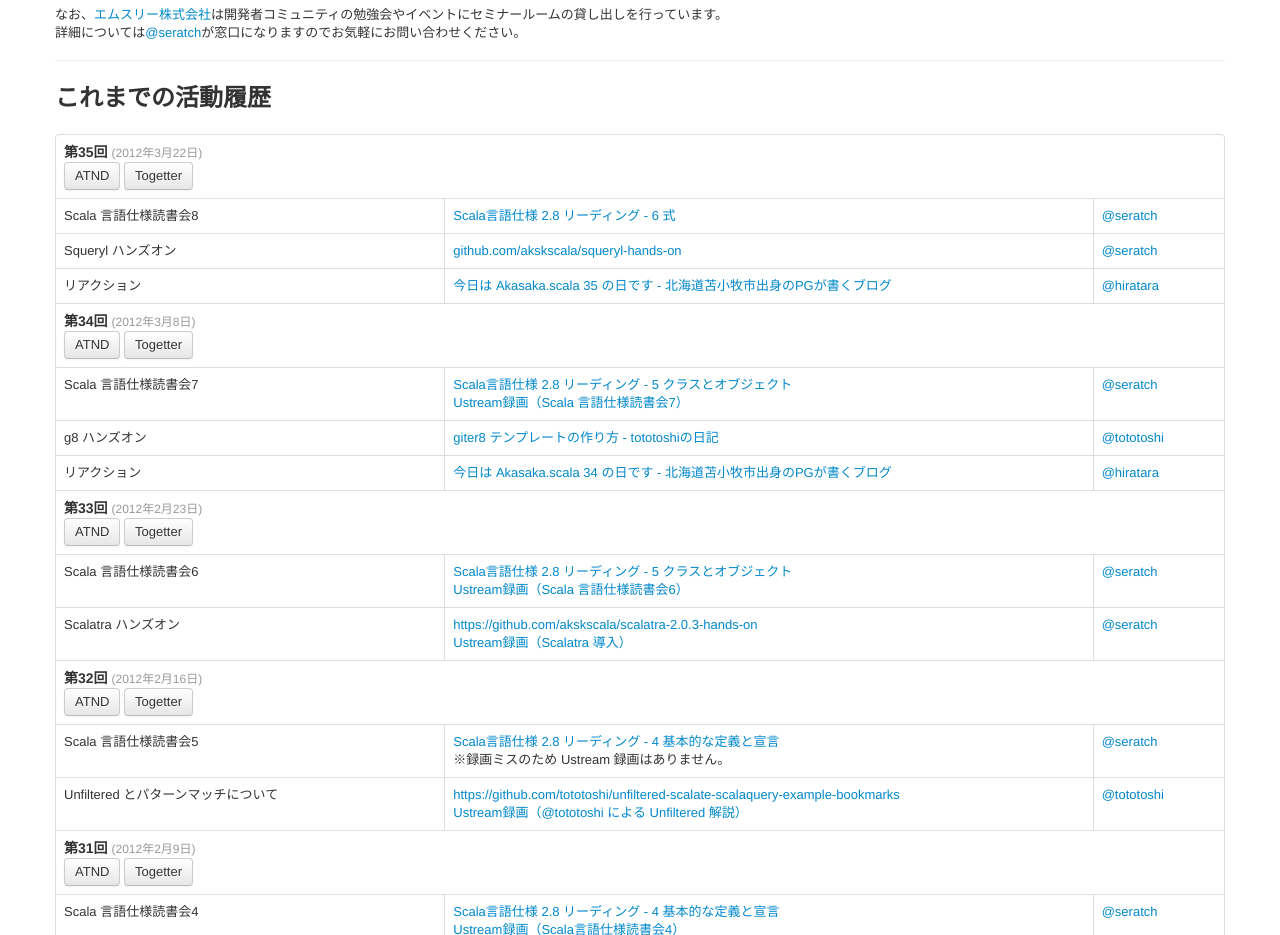
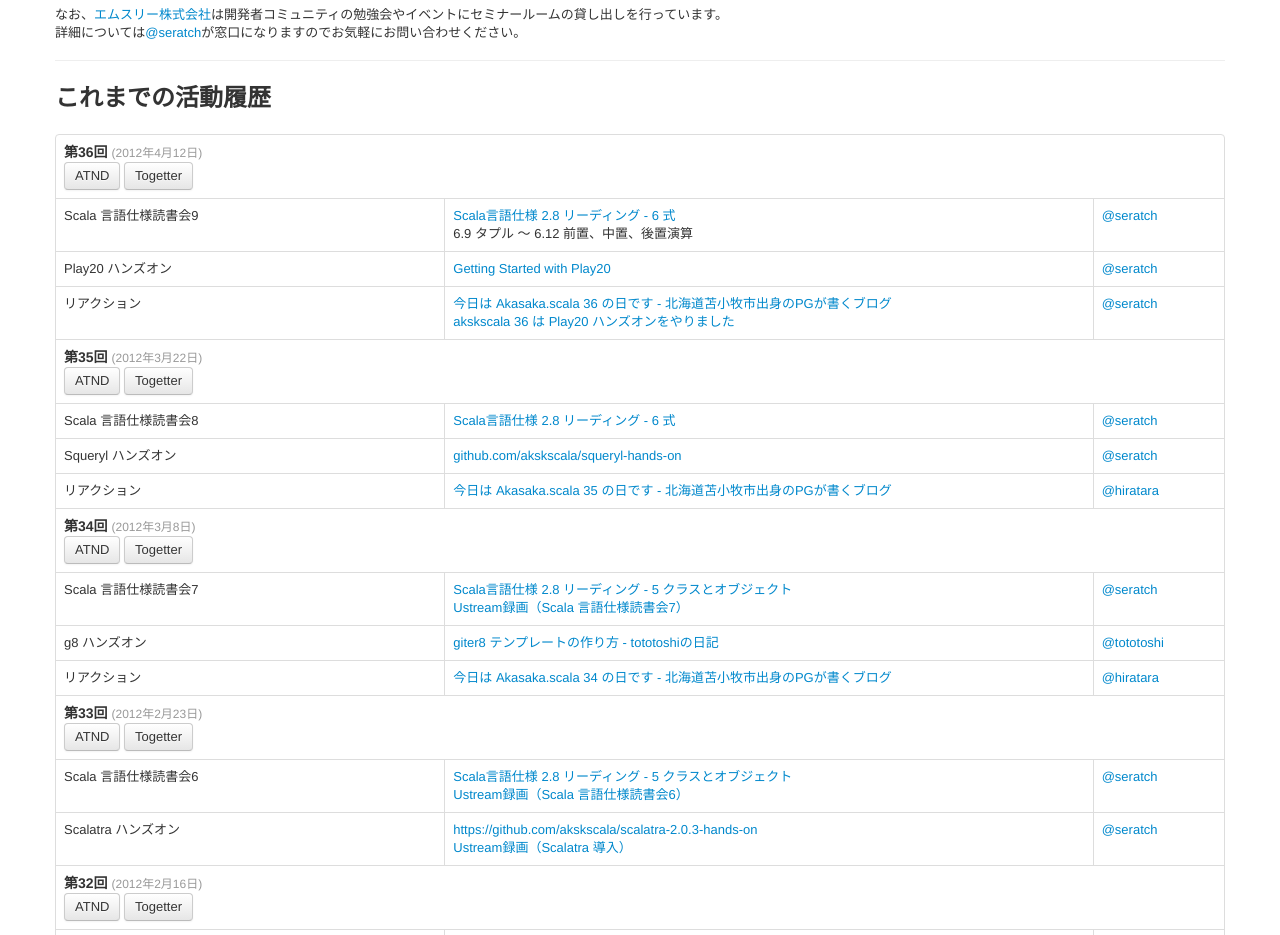
Before and after one commit to akskscala/akskscala.github.com, a plain HTML site: page index.html in a window 1280 px wide. Shown: the part 1160-2095 px from the top of the page. Drawn offline with Linux system fonts and the light colour scheme.

Commit message:
Added #akskscala 36

```diff
--- a/index.html
+++ b/index.html
@@ -144,6 +144,48 @@
 <br/>
 
 <table class="table table-bordered">
+
+
+<tr>
+    <td colspan="3">
+        <h4>
+            <h4>第36回
+                <small>(2012年4月12日)</small>
+            </h4>
+            <a href="http://atnd.org/events/26859" target="_blank">
+                <button class="btn">ATND</button>
+            </a>
+            <a href="http://togetter.com/li/287124" target="_blank">
+                <button class="btn">Togetter</button>
+            </a>
+        </h4>
+    </td>
+</tr>
+<tr>
+    <td>Scala 言語仕様読書会9</td>
+    <td>
+        <a href="http://d.hatena.ne.jp/seratch2/20120319/1332177151"
+           target="_blank">Scala言語仕様 2.8 リーディング - 6 式</a><br/>
+        6.9 タプル 〜 6.12 前置、中置、後置演算<br/>
+    </td>
+    <td><a href="http://twitter.com/seratch" target="_blank">@seratch</a></td>
+</tr>
+<tr>
+    <td>Play20 ハンズオン</td>
+    <td>
+        <a href="http://www.slideshare.net/seratch/getting-started-with-play20" target="_blank">Getting Started with Play20</a><br/>
+    </td>
+    <td><a href="http://twitter.com/seratch" target="_blank">@seratch</a></td>
+</tr>
+<tr>
+    <td>リアクション</td>
+    <td>
+        <a href="http://d.hatena.ne.jp/hiratara/20120412/1334226651" target="_blank">今日は Akasaka.scala 36 の日です -
+            北海道苫小牧市出身のPGが書くブログ</a><br/>
+        <a href="http://d.hatena.ne.jp/seratch2/20120412/1334243138" target="_blank">akskscala 36 は Play20 ハンズオンをやりました</a><br/>
+    </td>
+    <td><a href="http://twitter.com/seratch" target="_blank">@seratch</a></td>
+</tr>
 
 <tr>
     <td colspan="3">
```
